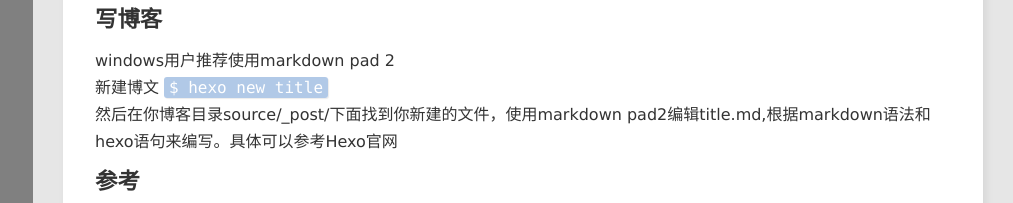
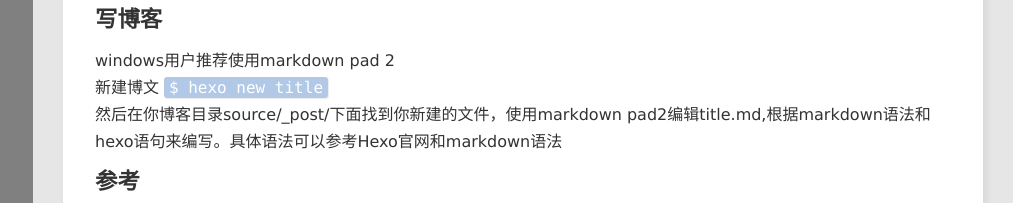
Before and after one commit to k3vi/k3vi.github.io, a plain HTML site: page 2016/12/15/使用hexo-Github搭建个人博客教程/index.html in a window 1280 px wide. Shown: the part 3580-3783 px from the top of the page, without its empty margins (267-1280 px from the left). Drawn offline with nearby package versions, Linux system fonts and the light colour scheme; some packages are replaced by stand-ins of ours; a script that the page names is missing.

Commit message:
Site updated: 2016-12-15 16:46:04

```diff
--- a/2016/12/15/使用hexo-Github搭建个人博客教程/index.html
+++ b/2016/12/15/使用hexo-Github搭建个人博客教程/index.html
@@ -23,7 +23,7 @@
 <meta property="og:description" content="欢迎来到我的[博客](http://www.k3vi.xyz)，这是我的第一篇文章，之前使用hexo搭建个人博客时遇到很多的坑，所以写下这篇博客记录下安装过程。此篇主要是将从几个方面来告诉大家如何用hexo来搭建博客，下面我们开始吧！">
 <meta property="og:image" content="http://i.imgur.com/bRshCV9.png">
 <meta property="og:image" content="http://i.imgur.com/xRUCk8B.png">
-<meta property="og:updated_time" content="2016-12-15T08:36:58.847Z">
+<meta property="og:updated_time" content="2016-12-15T08:43:22.314Z">
 <meta name="twitter:card" content="summary">
 <meta name="twitter:title" content="使用hexo+Github搭建个人博客教程">
 <meta name="twitter:description" content="欢迎来到我的[博客](http://www.k3vi.xyz)，这是我的第一篇文章，之前使用hexo搭建个人博客时遇到很多的坑，所以写下这篇博客记录下安装过程。此篇主要是将从几个方面来告诉大家如何用hexo来搭建博客，下面我们开始吧！">
@@ -310,7 +310,7 @@
 <li>查看你的主题是否支持多说，如果支持找到主题目录的下面的_config.yml，例如你的主题是yelee，那么你的_config.yml就在/themes/yelee/_config.yml</li>
 <li>不同的主题在评论功能方面的设置是不同的，支持多说的主题只需要填入你申请的短域名就可以，例如liming.duoshuo.com你只需要填入liming就可以了</li>
 </ol>
-<h2 id="写博客"><a href="#写博客" class="headerlink" title="写博客"></a>写博客</h2><p>windows用户推荐使用markdown pad 2<br>新建博文 <code>$ hexo new title</code><br>然后在你博客目录source/_post/下面找到你新建的文件，使用markdown pad2编辑title.md,根据markdown语法和hexo语句来编写。具体可以参考Hexo官网</p>
+<h2 id="写博客"><a href="#写博客" class="headerlink" title="写博客"></a>写博客</h2><p>windows用户推荐使用markdown pad 2<br>新建博文 <code>$ hexo new title</code><br>然后在你博客目录source/_post/下面找到你新建的文件，使用markdown pad2编辑title.md,根据markdown语法和hexo语句来编写。具体语法可以参考Hexo官网和markdown语法</p>
 <h2 id="参考"><a href="#参考" class="headerlink" title="参考"></a>参考</h2><ul>
 <li><a href="http://hexo.io" target="_blank" rel="external">Hexo官网文档</a></li>
 <li><a href="https://www.v2ex.com/t/189440" target="_blank" rel="external">Github Page域名解析问题</a></li>
```
